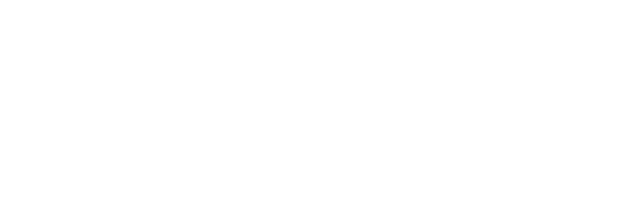
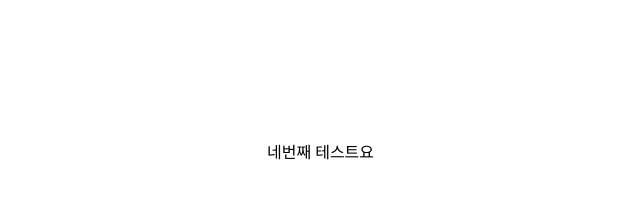
Before and after one commit to Opeth666/mememaker, a plain HTML site: page index.html in a window 1280 px wide. Shown: the whole page, without its empty margins (45-685 px from the left). Drawn offline with Linux system fonts and the light colour scheme.

Commit message:
네번째 테스트입니다

```diff
--- a/index.html
+++ b/index.html
@@ -9,6 +9,7 @@
 </head>
 <body>
   <canvas></canvas>
+  네번째 테스트요
   <script src="app.js"></script>
 </body>
 </html>
```
